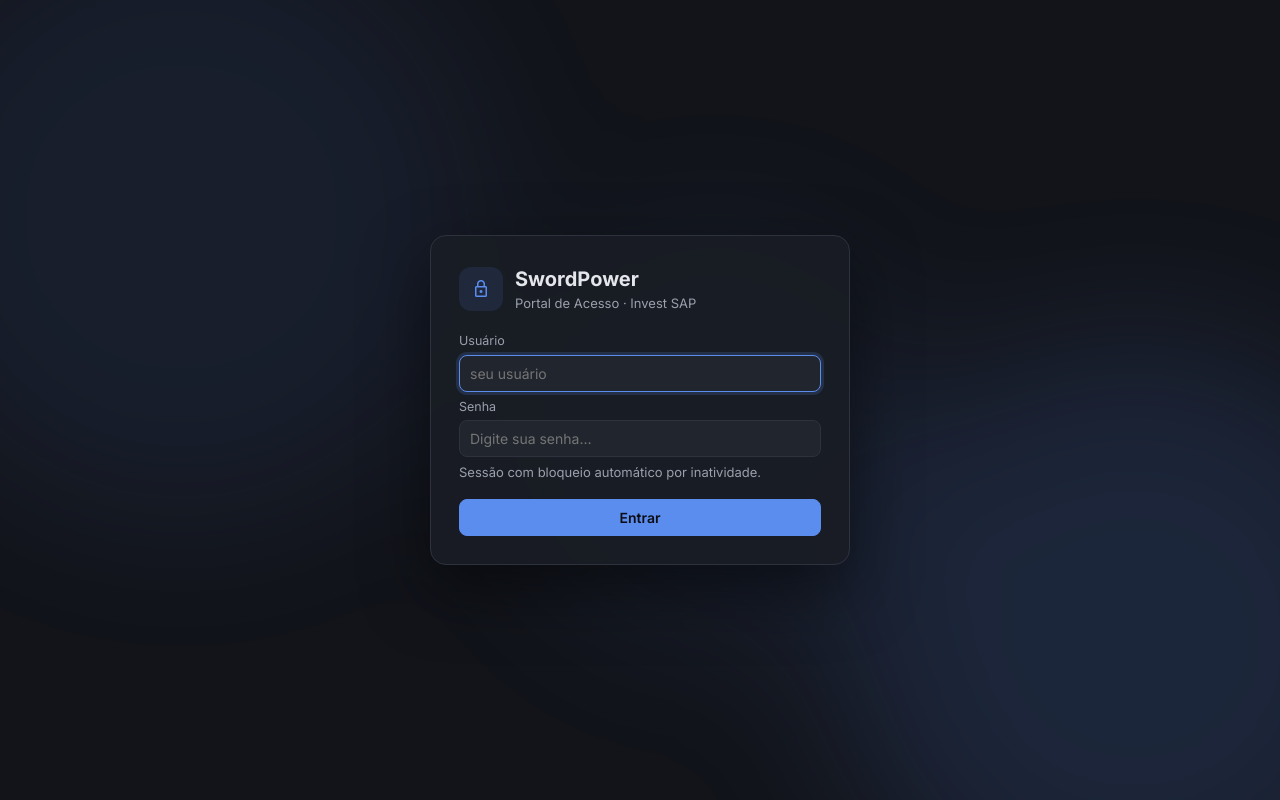
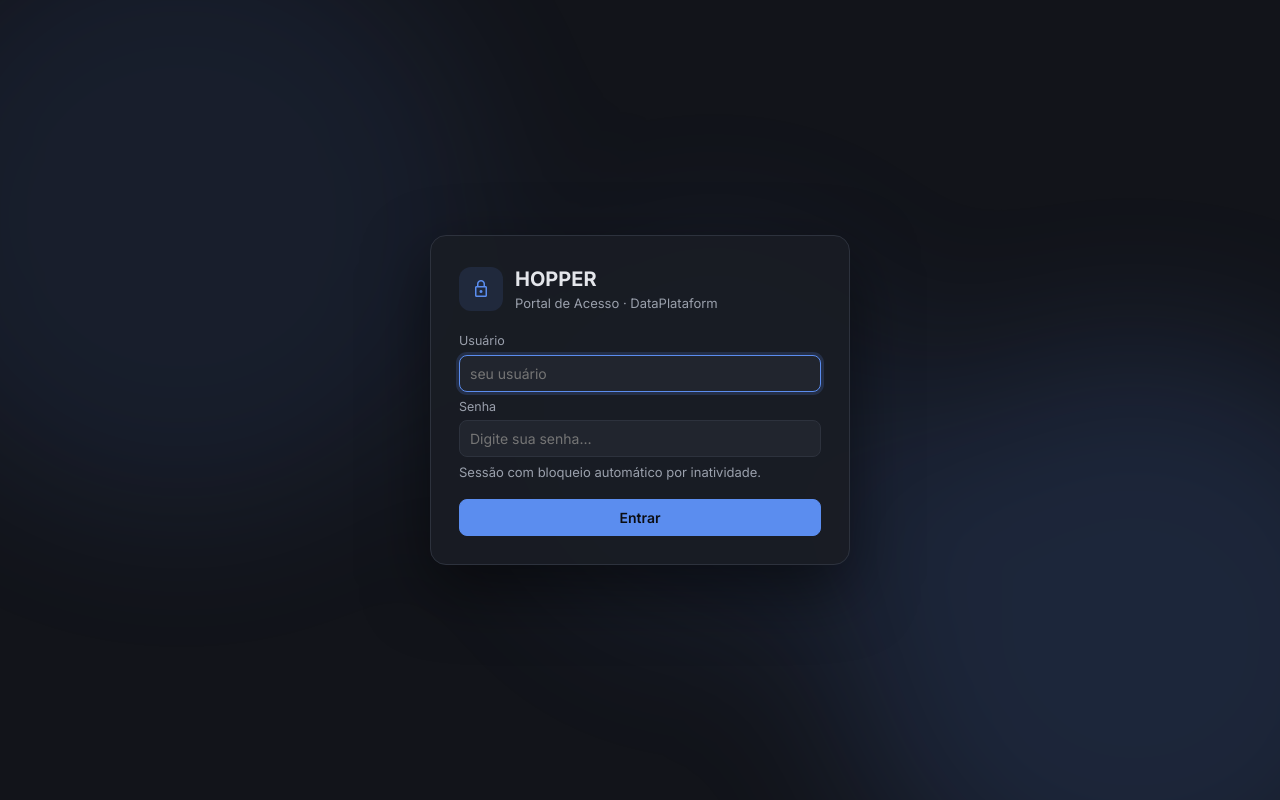
Before and after one commit to HoracioBiancardi/invest_sap, a FastAPI app: page /login in a window 1280 px wide. Run offline with FastAPI, Linux system fonts and the light colour scheme; data that the repository does not hold is empty; some libraries are stand-ins or nearby versions.

Commit message:
chore: renomeia o portal de acesso para HOPPER / DataPlataform
Co-Authored-By: Claude Opus 5.5 <noreply@anthropic.com>

```diff
--- a/web/main.py
+++ b/web/main.py
@@ -64,7 +64,7 @@ async def _ciclo_de_vida(_app: FastAPI) -> AsyncIterator[None]:
     Aquecedor.parar()
 
 
-app = FastAPI(docs_url=None, redoc_url=None, openapi_url=None, title="Invest SAP", lifespan=_ciclo_de_vida)
+app = FastAPI(docs_url=None, redoc_url=None, openapi_url=None, title="DataPlataform", lifespan=_ciclo_de_vida)
 app.add_middleware(GZipMiddleware, minimum_size=1024, compresslevel=6)
 
 templates = Jinja2Templates(directory=str(RAIZ / "templates"))
--- a/web/templates/_portal.html
+++ b/web/templates/_portal.html
@@ -3,14 +3,14 @@
 <head>
 {% include "_head.html" %}
 <script src="/static/app.js?v={{ v }}" defer></script>
-<title>{% block titulo %}Portal de Acesso{% endblock %} · Invest SAP</title>
+<title>{% block titulo %}Portal de Acesso{% endblock %} · DataPlataform</title>
 </head>
 <body class="portal"{% if csrf %} hx-headers='{"X-CSRF-Token": "{{ csrf }}"}'{% endif %}>
 <div class="aurora" aria-hidden="true"><span></span><span></span><span></span></div>
 <main class="portal-caixa">
   <div class="portal-marca">
     <div class="portal-icone">{{ icone("lock") }}</div>
-    <div><div class="portal-titulo">SwordPower</div><div class="portal-sub">{% block subtitulo %}{% endblock %}</div></div>
+    <div><div class="portal-titulo">HOPPER</div><div class="portal-sub">{% block subtitulo %}{% endblock %}</div></div>
   </div>
   {% block corpo %}{% endblock %}
 </main>
--- a/web/templates/login.html
+++ b/web/templates/login.html
@@ -1,5 +1,5 @@
 {% extends "_portal.html" %}
-{% block subtitulo %}Portal de Acesso · Invest SAP{% endblock %}
+{% block subtitulo %}Portal de Acesso · DataPlataform{% endblock %}
 {% block corpo %}
 <form method="post" action="/login" class="portal-form">
   <input type="hidden" name="_csrf" value="{{ csrf_login }}">
```
